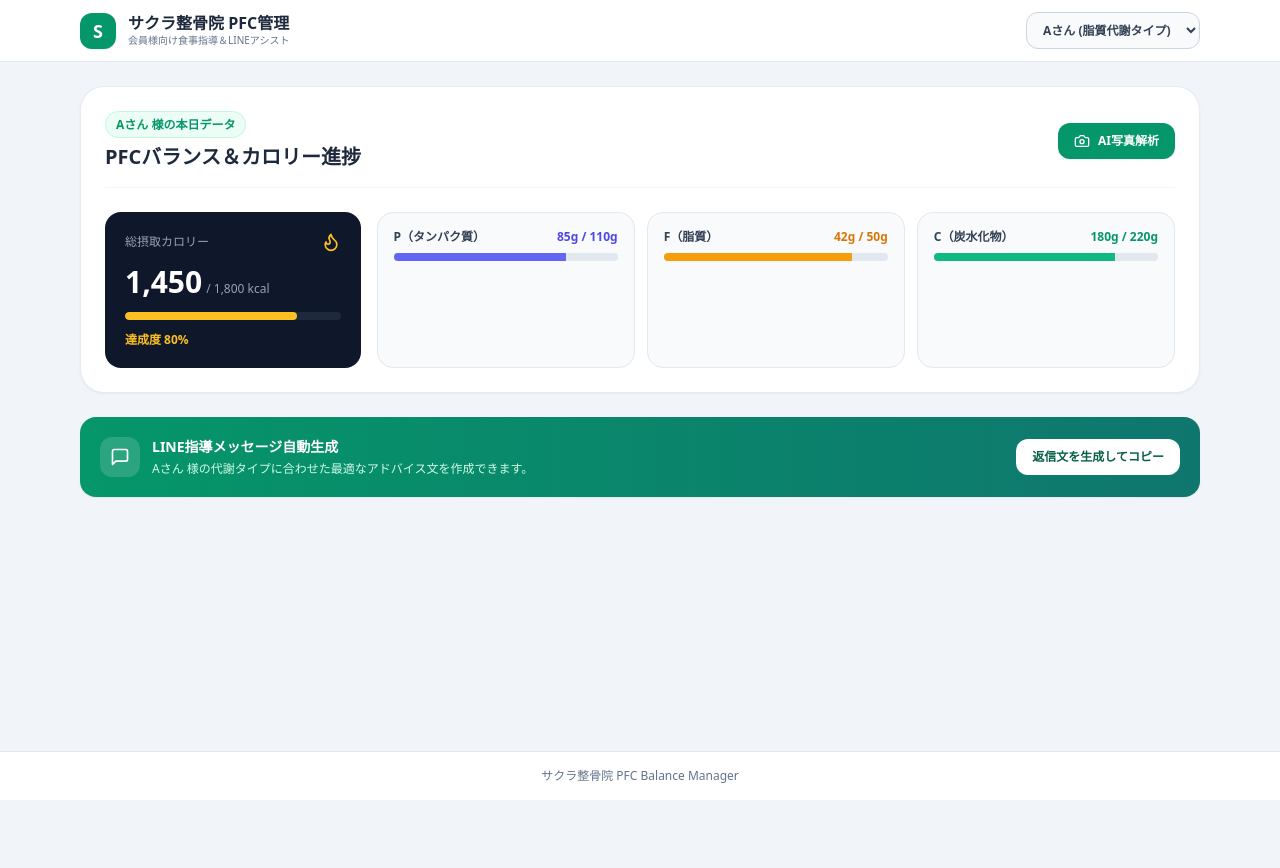
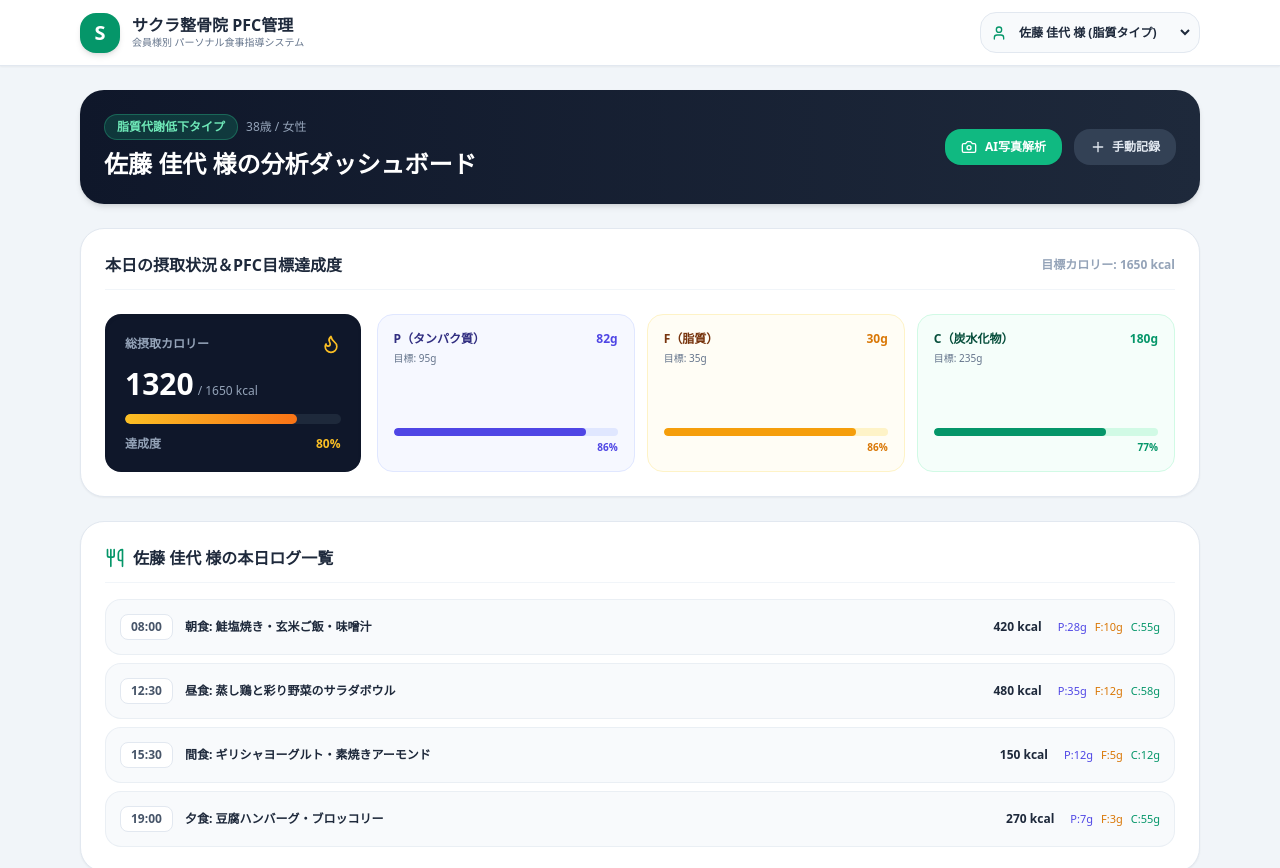
Before and after one commit to yoshimoto1146-debug/daiet-eiyou, a React (Vite) app: page / in a window 1280 px wide. Shown: the top 868 px of the page. Before the commit the page ends 800 px from the top, so only its background shows below. Built offline with nearby package versions, Linux system fonts and the light colour scheme.

Commit message:
Update App.tsx

```diff
--- a/App.tsx
+++ b/App.tsx
@@ -1,150 +1,314 @@
 import React, { useState } from 'react';
-import { Camera, Plus, BarChart3, MessageSquare, CheckCircle2, User, Flame, Sparkles } from 'lucide-react';
+import { Camera, Plus, CheckCircle2, Flame, User, Utensils, MessageSquare, ArrowRight, ShieldCheck } from 'lucide-react';
+
+// ユーザープロファイルの型定義
+interface UserProfile {
+  id: string;
+  name: string;
+  age: number;
+  gender: string;
+  metabolismType: 'lipid' | 'carb' | 'muscle' | 'stress' | 'low';
+  metabolismTypeName: string;
+  targetCalories: number;
+  targetP: number;
+  targetF: number;
+  targetC: number;
+  currentCalories: number;
+  currentP: number;
+  currentF: number;
+  currentC: number;
+  todayMeals: { id: string; time: string; name: string; calories: number; p: number; f: number; c: number }[];
+  adviceMessage: string;
+}
+
+// 初期ユーザーデータ（例：会員様2名分）
+const USERS_DATA: Record<string, UserProfile> = {
+  userA: {
+    id: 'userA',
+    name: '佐藤 佳代',
+    age: 38,
+    gender: '女性',
+    metabolismType: 'lipid',
+    metabolismTypeName: '脂質代謝低下タイプ',
+    targetCalories: 1650,
+    targetP: 95,
+    targetF: 35,
+    targetC: 235,
+    currentCalories: 1320,
+    currentP: 82,
+    currentF: 30,
+    currentC: 180,
+    todayMeals: [
+      { id: 'm1', time: '08:00', name: '朝食: 鮭塩焼き・玄米ご飯・味噌汁', calories: 420, p: 28, f: 10, c: 55 },
+      { id: 'm2', time: '12:30', name: '昼食: 蒸し鶏と彩り野菜のサラダボウル', calories: 480, p: 35, f: 12, c: 58 },
+      { id: 'm3', time: '15:30', name: '間食: ギリシャヨーグルト・素焼きアーモンド', calories: 150, p: 12, f: 5, c: 12 },
+      { id: 'm4', time: '19:00', name: '夕食: 豆腐ハンバーグ・ブロッコリー', calories: 270, p: 7, f: 3, c: 55 },
+    ],
+    adviceMessage: '佐藤様は脂質代謝低下タイプです。夕食の脂質を抑えられており非常に素晴らしい進捗です！夜間はPFCのうちタンパク質を意識して補給してください。',
+  },
+  userB: {
+    id: 'userB',
+    name: '田中 健太郎',
+    age: 45,
+    gender: '男性',
+    metabolismType: 'carb',
+    metabolismTypeName: '糖質吸収過多タイプ',
+    targetCalories: 2100,
+    targetP: 130,
+    targetF: 55,
+    targetC: 270,
+    currentCalories: 1850,
+    currentP: 110,
+    currentF: 58,
+    currentC: 220,
+    todayMeals: [
+      { id: 'm5', time: '07:30', name: '朝食: プロテイン・オートミールボウル', calories: 450, p: 35, f: 8, c: 60 },
+      { id: 'm6', time: '12:00', name: '昼食: 牛肉赤身ステーキ定食（ご飯少なめ）', calories: 750, p: 48, f: 28, c: 75 },
+      { id: 'm7', time: '19:30', name: '夕食: 刺身盛り合わせ・枝豆・ハイボール1杯', calories: 650, p: 27, f: 22, c: 85 },
+    ],
+    adviceMessage: '田中様は糖質タイプです。本日の炭水化物は目標範囲内に抑えられています。食後の軽いウォーキングで血糖値の上昇を抑制しましょう！',
+  },
+};
 
 export default function App() {
-  const [activeTab, setActiveTab] = useState<'today' | 'analysis'>('today');
-  const [activeUser, setActiveUser] = useState('Aさん');
+  const [selectedUserId, setSelectedUserId] = useState<string>('userA');
   const [toastMessage, setToastMessage] = useState<string | null>(null);
+
+  const currentUser = USERS_DATA[selectedUserId];
 
   const showToast = (msg: string) => {
     setToastMessage(msg);
     setTimeout(() => setToastMessage(null), 3000);
   };
 
+  const handleUserChange = (e: React.ChangeEvent<HTMLSelectElement>) => {
+    const newUserId = e.target.value;
+    setSelectedUserId(newUserId);
+    showToast(`「${USERS_DATA[newUserId].name} 様」に切り替えました`);
+  };
+
+  // カロリーおよびPFC計算
+  const calPercent = Math.min(Math.round((currentUser.currentCalories / currentUser.targetCalories) * 100), 100);
+  const pPercent = Math.min(Math.round((currentUser.currentP / currentUser.targetP) * 100), 100);
+  const fPercent = Math.min(Math.round((currentUser.currentF / currentUser.targetF) * 100), 100);
+  const cPercent = Math.min(Math.round((currentUser.currentC / currentUser.targetC) * 100), 100);
+
   return (
-    <div className="min-h-screen bg-slate-100 text-slate-900 flex flex-col antialiased">
+    <div className="min-h-screen bg-slate-100 text-slate-900 flex flex-col antialiased font-sans">
       {/* トースト通知 */}
       {toastMessage && (
-        <div className="fixed bottom-6 right-6 z-50 bg-slate-900 text-white px-4 py-3 rounded-2xl shadow-xl flex items-center gap-2 text-xs font-semibold">
+        <div className="fixed bottom-6 right-6 z-50 bg-slate-900 text-white px-5 py-3 rounded-2xl shadow-xl flex items-center gap-2 text-xs font-bold border border-slate-700 animate-bounce">
           <CheckCircle2 className="w-4 h-4 text-emerald-400" />
           <span>{toastMessage}</span>
         </div>
       )}
 
       {/* ヘッダー */}
-      <header className="bg-white border-b border-slate-200 sticky top-0 z-30">
+      <header className="bg-white border-b border-slate-200 sticky top-0 z-30 shadow-sm">
         <div className="max-w-6xl mx-auto px-4 py-3 flex items-center justify-between">
           <div className="flex items-center gap-3">
-            <div className="w-9 h-9 rounded-xl bg-emerald-600 flex items-center justify-center text-white font-black text-lg shadow-sm">
+            <div className="w-10 h-10 rounded-2xl bg-emerald-600 flex items-center justify-center text-white font-black text-xl shadow-md">
               S
             </div>
             <div>
-              <h1 className="text-base font-bold text-slate-800 leading-tight">サクラ整骨院 PFC管理</h1>
-              <p className="text-[10px] text-slate-500">会員様向け食事指導＆LINEアシスト</p>
+              <h1 className="text-base font-black text-slate-800 leading-tight">サクラ整骨院 PFC管理</h1>
+              <p className="text-[10px] text-slate-500 font-medium">会員様別 パーソナル食事指導システム</p>
             </div>
           </div>
 
-          <div className="flex items-center gap-2">
+          {/* ユーザー切り替えドロップダウン */}
+          <div className="flex items-center gap-2 bg-slate-50 p-1.5 rounded-2xl border border-slate-200">
+            <User className="w-4 h-4 text-emerald-600 ml-1" />
             <select
-              value={activeUser}
-              onChange={(e) => {
-                setActiveUser(e.target.value);
-                showToast(`「${e.target.value}」のデータに切り替えました`);
-              }}
-              className="bg-slate-50 border border-slate-300 text-slate-700 text-xs font-bold rounded-xl px-3 py-2 outline-none focus:ring-2 focus:ring-emerald-500"
+              value={selectedUserId}
+              onChange={handleUserChange}
+              className="bg-transparent text-slate-800 text-xs font-bold py-1 pr-2 outline-none cursor-pointer"
             >
-              <option value="Aさん">Aさん (脂質代謝タイプ)</option>
-              <option value="Bさん">Bさん (糖質タイプ)</option>
+              <option value="userA">佐藤 佳代 様 (脂質タイプ)</option>
+              <option value="userB">田中 健太郎 様 (糖質タイプ)</option>
             </select>
           </div>
         </div>
       </header>
 
-      {/* メインコンテンツ */}
+      {/* メインエリア */}
       <main className="flex-1 max-w-6xl w-full mx-auto px-4 py-6 space-y-6">
-        {/* 本日のサマリー */}
-        <div className="bg-white rounded-3xl p-6 shadow-sm border border-slate-200/80 space-y-6">
-          <div className="flex flex-col sm:flex-row sm:items-center justify-between gap-4 pb-4 border-b border-slate-100">
+        {/* 選択中ユーザーのプロフィールバー */}
+        <div className="bg-gradient-to-r from-slate-900 to-slate-800 text-white rounded-3xl p-6 shadow-md flex flex-col md:flex-row md:items-center justify-between gap-4">
           <div>
-              <span className="text-xs font-bold text-emerald-600 bg-emerald-50 px-2.5 py-1 rounded-full border border-emerald-200/60">
-                {activeUser} 様の本日データ
+            <div className="flex items-center gap-2">
+              <span className="text-xs font-bold bg-emerald-500/20 text-emerald-300 border border-emerald-400/30 px-3 py-1 rounded-full">
+                {currentUser.metabolismTypeName}
               </span>
-              <h2 className="text-xl font-black text-slate-800 mt-2">PFCバランス＆カロリー進捗</h2>
+              <span className="text-xs text-slate-400">
+                {currentUser.age}歳 / {currentUser.gender}
+              </span>
             </div>
-            <div className="flex items-center gap-2">
+            <h2 className="text-2xl font-black text-white mt-2">{currentUser.name} 様の分析ダッシュボード</h2>
+          </div>
+
+          <div className="flex items-center gap-3">
             <button
               type="button"
-                onClick={() => showToast('AIカメラ解析モーダルを起動（デモ）')}
-                className="px-4 py-2.5 rounded-xl bg-emerald-600 hover:bg-emerald-700 text-white font-bold text-xs shadow-sm flex items-center gap-2"
+              onClick={() => showToast('AIカメラ撮影画面を起動します')}
+              className="px-4 py-2.5 rounded-2xl bg-emerald-500 hover:bg-emerald-600 active:bg-emerald-700 text-white font-bold text-xs shadow-sm transition-all flex items-center gap-2"
             >
               <Camera className="w-4 h-4" />
               <span>AI写真解析</span>
             </button>
+            <button
+              type="button"
+              onClick={() => showToast('手動入力モーダルを表示します')}
+              className="px-4 py-2.5 rounded-2xl bg-slate-700 hover:bg-slate-600 text-slate-200 font-bold text-xs transition-all flex items-center gap-1.5"
+            >
+              <Plus className="w-4 h-4" />
+              <span>手動記録</span>
+            </button>
           </div>
         </div>
 
+        {/* PFC＆カロリー指標 */}
+        <div className="bg-white rounded-3xl p-6 shadow-sm border border-slate-200 space-y-6">
+          <div className="flex justify-between items-center pb-3 border-b border-slate-100">
+            <h3 className="font-bold text-slate-800 text-base">本日の摂取状況＆PFC目標達成度</h3>
+            <span className="text-xs font-bold text-slate-400">目標カロリー: {currentUser.targetCalories} kcal</span>
+          </div>
+
           <div className="grid grid-cols-1 md:grid-cols-4 gap-4">
-            <div className="bg-slate-900 text-white p-5 rounded-2xl flex flex-col justify-between">
+            {/* カロリーカード */}
+            <div className="bg-slate-900 text-white p-5 rounded-2xl flex flex-col justify-between shadow-inner">
               <div className="flex items-center justify-between">
-                <span className="text-xs text-slate-400">総摂取カロリー</span>
+                <span className="text-xs font-bold text-slate-400">総摂取カロリー</span>
                 <Flame className="w-5 h-5 text-amber-400" />
               </div>
               <div className="my-3">
                 <div className="flex items-baseline gap-1">
-                  <span className="text-3xl font-black">1,450</span>
-                  <span className="text-xs text-slate-400">/ 1,800 kcal</span>
+                  <span className="text-3xl font-black">{currentUser.currentCalories}</span>
+                  <span className="text-xs text-slate-400">/ {currentUser.targetCalories} kcal</span>
                 </div>
-                <div className="w-full bg-slate-800 h-2 rounded-full mt-3 overflow-hidden">
-                  <div className="bg-amber-400 h-full rounded-full" style={{ width: '80%' }}></div>
+                <div className="w-full bg-slate-800 h-2.5 rounded-full mt-3 overflow-hidden">
+                  <div
+                    className="bg-gradient-to-r from-amber-400 to-orange-500 h-full rounded-full transition-all duration-500"
+                    style={{ width: `${calPercent}%` }}
+                  ></div>
                 </div>
               </div>
-              <span className="text-xs text-amber-400 font-bold">達成度 80%</span>
-            </div>
-
-            <div className="md:col-span-3 grid grid-cols-1 sm:grid-cols-3 gap-3">
-              <div className="bg-slate-50 p-4 rounded-2xl border border-slate-200">
-                <div className="flex justify-between items-center mb-1">
-                  <span className="text-xs font-bold text-slate-700">P（タンパク質）</span>
-                  <span className="text-xs font-bold text-indigo-600">85g / 110g</span>
-                </div>
-                <div className="w-full bg-slate-200 h-2 rounded-full mt-2 overflow-hidden">
-                  <div className="bg-indigo-500 h-full" style={{ width: '77%' }}></div>
+              <div className="flex justify-between text-xs text-slate-400 font-bold">
+                <span>達成度</span>
+                <span className="text-amber-400">{calPercent}%</span>
               </div>
             </div>
 
-              <div className="bg-slate-50 p-4 rounded-2xl border border-slate-200">
+            {/* PFC 3項目 */}
+            <div className="md:col-span-3 grid grid-cols-1 sm:grid-cols-3 gap-3">
+              {/* P */}
+              <div className="bg-indigo-50/50 border border-indigo-100 p-4 rounded-2xl flex flex-col justify-between">
+                <div>
                   <div className="flex justify-between items-center mb-1">
-                  <span className="text-xs font-bold text-slate-700">F（脂質）</span>
-                  <span className="text-xs font-bold text-amber-600">42g / 50g</span>
+                    <span className="text-xs font-black text-indigo-900">P（タンパク質）</span>
+                    <span className="text-xs font-black text-indigo-600">{currentUser.currentP}g</span>
                   </div>
-                <div className="w-full bg-slate-200 h-2 rounded-full mt-2 overflow-hidden">
-                  <div className="bg-amber-500 h-full" style={{ width: '84%' }}></div>
+                  <p className="text-[10px] text-slate-500">目標: {currentUser.targetP}g</p>
+                </div>
+                <div className="mt-3">
+                  <div className="w-full bg-indigo-100 h-2 rounded-full overflow-hidden">
+                    <div className="bg-indigo-600 h-full rounded-full" style={{ width: `${pPercent}%` }}></div>
+                  </div>
+                  <span className="text-[10px] font-bold text-indigo-600 block text-right mt-1">{pPercent}%</span>
                 </div>
               </div>
 
-              <div className="bg-slate-50 p-4 rounded-2xl border border-slate-200">
+              {/* F */}
+              <div className="bg-amber-50/50 border border-amber-100 p-4 rounded-2xl flex flex-col justify-between">
+                <div>
                   <div className="flex justify-between items-center mb-1">
-                  <span className="text-xs font-bold text-slate-700">C（炭水化物）</span>
-                  <span className="text-xs font-bold text-emerald-600">180g / 220g</span>
+                    <span className="text-xs font-black text-amber-900">F（脂質）</span>
+                    <span className="text-xs font-black text-amber-600">{currentUser.currentF}g</span>
                   </div>
-                <div className="w-full bg-slate-200 h-2 rounded-full mt-2 overflow-hidden">
-                  <div className="bg-emerald-500 h-full" style={{ width: '81%' }}></div>
+                  <p className="text-[10px] text-slate-500">目標: {currentUser.targetF}g</p>
+                </div>
+                <div className="mt-3">
+                  <div className="w-full bg-amber-100 h-2 rounded-full overflow-hidden">
+                    <div className="bg-amber-500 h-full rounded-full" style={{ width: `${fPercent}%` }}></div>
+                  </div>
+                  <span className="text-[10px] font-bold text-amber-600 block text-right mt-1">{fPercent}%</span>
+                </div>
+              </div>
+
+              {/* C */}
+              <div className="bg-emerald-50/50 border border-emerald-100 p-4 rounded-2xl flex flex-col justify-between">
+                <div>
+                  <div className="flex justify-between items-center mb-1">
+                    <span className="text-xs font-black text-emerald-900">C（炭水化物）</span>
+                    <span className="text-xs font-black text-emerald-600">{currentUser.currentC}g</span>
+                  </div>
+                  <p className="text-[10px] text-slate-500">目標: {currentUser.targetC}g</p>
+                </div>
+                <div className="mt-3">
+                  <div className="w-full bg-emerald-100 h-2 rounded-full overflow-hidden">
+                    <div className="bg-emerald-600 h-full rounded-full" style={{ width: `${cPercent}%` }}></div>
+                  </div>
+                  <span className="text-[10px] font-bold text-emerald-600 block text-right mt-1">{cPercent}%</span>
                 </div>
               </div>
             </div>
           </div>
         </div>
 
-        {/* LINE返信アシスト */}
-        <div className="p-5 rounded-2xl bg-gradient-to-r from-emerald-600 to-teal-700 text-white shadow-sm flex flex-col sm:flex-row items-start sm:items-center justify-between gap-4">
-          <div className="flex items-start gap-3">
-            <div className="w-10 h-10 rounded-xl bg-white/15 flex items-center justify-center shrink-0">
-              <MessageSquare className="w-5 h-5 text-white" />
+        {/* 食事履歴リスト */}
+        <div className="bg-white rounded-3xl p-6 shadow-sm border border-slate-200 space-y-4">
+          <div className="flex items-center gap-2 border-b border-slate-100 pb-3">
+            <Utensils className="w-5 h-5 text-emerald-600" />
+            <h3 className="font-bold text-slate-800 text-base">{currentUser.name} 様の本日ログ一覧</h3>
           </div>
-            <div>
-              <h3 className="font-bold text-sm">LINE指導メッセージ自動生成</h3>
-              <p className="text-xs text-emerald-100 mt-1">
-                {activeUser} 様の代謝タイプに合わせた最適なアドバイス文を作成できます。
-              </p>
+
+          <div className="space-y-2">
+            {currentUser.todayMeals.map((meal) => (
+              <div
+                key={meal.id}
+                className="flex flex-col sm:flex-row sm:items-center justify-between p-3.5 rounded-2xl bg-slate-50 border border-slate-200/60 hover:bg-slate-100 transition-all gap-2"
+              >
+                <div className="flex items-center gap-3">
+                  <span className="text-xs font-bold text-slate-600 bg-white px-2.5 py-1 rounded-lg border border-slate-200 shrink-0">
+                    {meal.time}
+                  </span>
+                  <span className="text-xs font-bold text-slate-800">{meal.name}</span>
+                </div>
+                <div className="flex items-center gap-4 text-xs font-medium text-slate-600 self-end sm:self-auto">
+                  <span className="font-black text-slate-800">{meal.calories} kcal</span>
+                  <div className="flex gap-2 text-[11px]">
+                    <span className="text-indigo-600">P:{meal.p}g</span>
+                    <span className="text-amber-600">F:{meal.f}g</span>
+                    <span className="text-emerald-600">C:{meal.c}g</span>
                   </div>
                 </div>
+              </div>
+            ))}
+          </div>
+        </div>
+
+        {/* LINEアドバイス生成機能 */}
+        <div className="p-6 rounded-3xl bg-gradient-to-r from-emerald-600 to-teal-700 text-white shadow-md space-y-3">
+          <div className="flex items-center justify-between">
+            <div className="flex items-center gap-2">
+              <MessageSquare className="w-5 h-5" />
+              <h3 className="font-bold text-base">LINE指導アシスタント</h3>
+            </div>
+            <span className="text-xs bg-white/20 px-3 py-1 rounded-full font-bold">自動最適化</span>
+          </div>
+          <p className="text-xs text-emerald-100 leading-relaxed bg-black/10 p-3.5 rounded-2xl border border-white/10">
+            {currentUser.adviceMessage}
+          </p>
+          <div className="flex justify-end pt-1">
             <button
               type="button"
-            onClick={() => showToast('LINEアドバイス文をコピーしました')}
-            className="px-4 py-2.5 rounded-xl bg-white text-emerald-800 hover:bg-emerald-50 text-xs font-bold transition-all shrink-0"
+              onClick={() => showToast('アドバイス文章をクリップボードにコピーしました')}
+              className="px-4 py-2.5 rounded-xl bg-white text-emerald-800 hover:bg-emerald-50 text-xs font-bold transition-all shadow-sm flex items-center gap-1.5"
             >
-            返信文を生成してコピー
+              <span>LINEアドバイス文をコピー</span>
+              <ArrowRight className="w-4 h-4" />
             </button>
+          </div>
         </div>
       </main>
 
```
Lines whose indentation alone changed are shown as unchanged.
